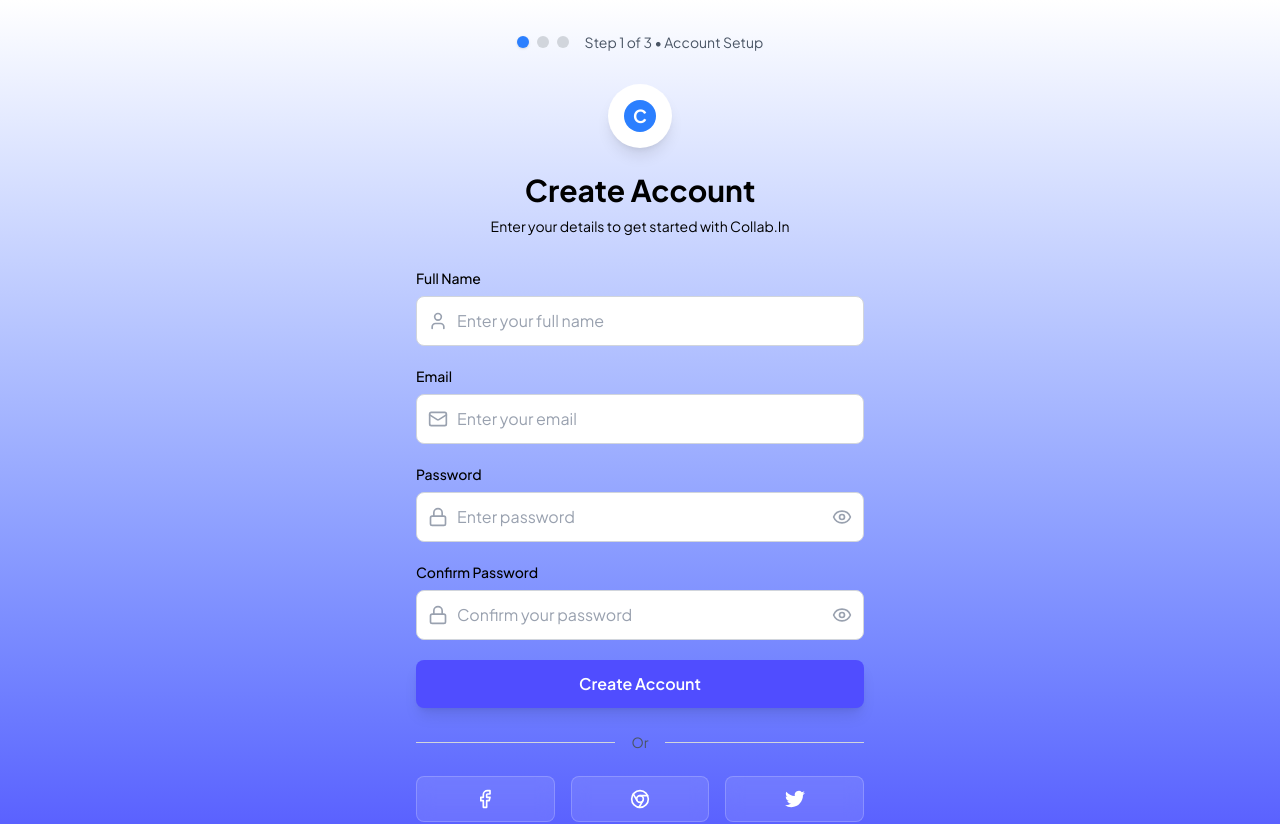
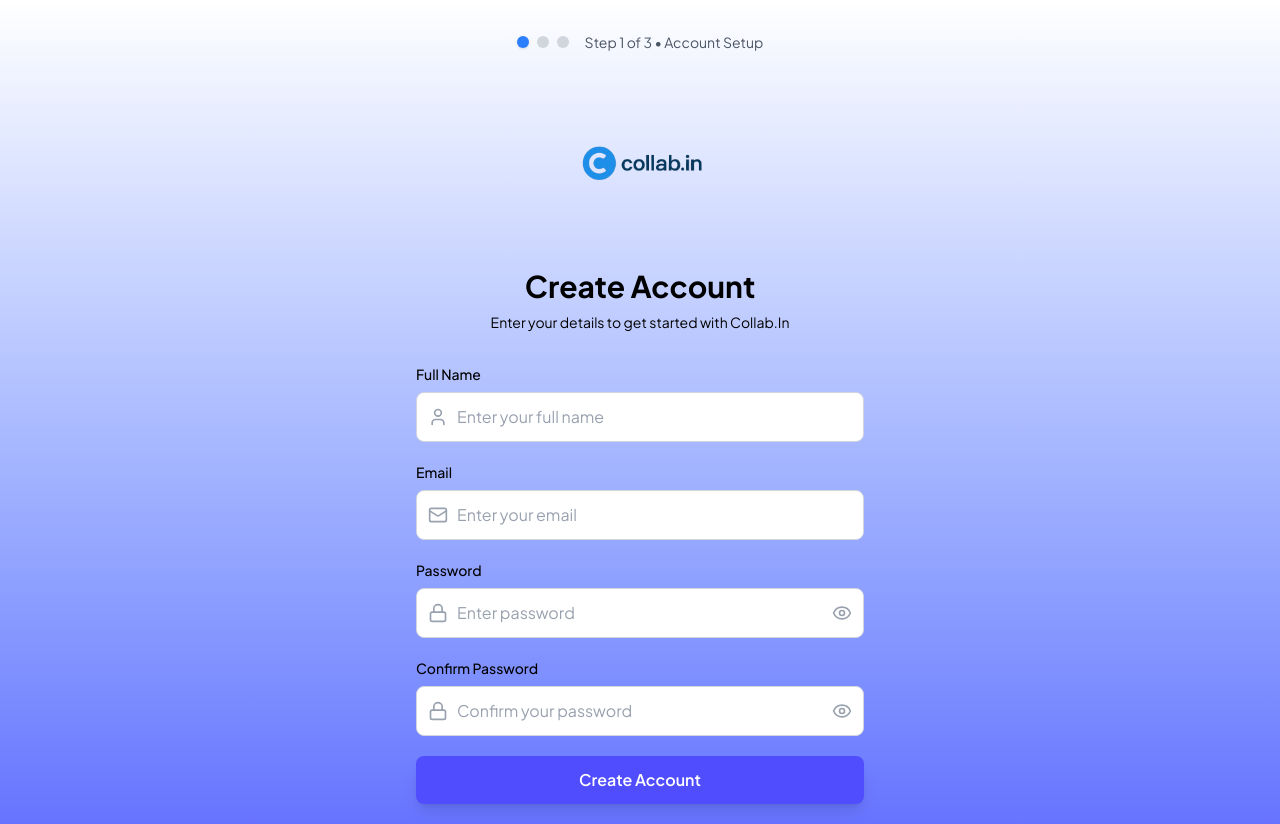
Before and after one commit to mkhsnw/Collab.in, a React (Vite) app: page /signup in a window 1280 px wide. Shown: the top 824 px of the page. Built offline with nearby package versions, Linux system fonts and the light colour scheme.

Commit message:
[FIX] fix navigator

```diff
--- a/src/components/common/Header.tsx
+++ b/src/components/common/Header.tsx
@@ -30,7 +30,7 @@ const Header: React.FC<HeaderProps> = ({ currentUser }) => {
     // Setelah logout, arahkan ke halaman home
     localStorage.removeItem("currentUser");
     // Refresh halaman untuk memastikan state di seluruh aplikasi diperbarui
-    window.location.href = "/home";
+    navigate("/home");
   };
 
   // Menutup dropdown saat klik di luar
--- a/src/components/dashboard/layout/Sidebar.tsx
+++ b/src/components/dashboard/layout/Sidebar.tsx
@@ -5,6 +5,7 @@ import {
   MapIcon,
   ArrowLeftOnRectangleIcon,
 } from "@heroicons/react/24/outline";
+import { useNavigate } from "react-router-dom";
 interface SidebarProps {
   currentView: string;
   setCurrentView: (view: string) => void;
@@ -19,6 +20,8 @@ export const Sidebar: React.FC<SidebarProps> = ({
     setCurrentView(view);
     closeMobileSidebar();
   };
+
+  const navigate = useNavigate();
   const navItems = [
     {
       id: "dashboard",
@@ -39,13 +42,13 @@ export const Sidebar: React.FC<SidebarProps> = ({
   return (
     <div className="h-full flex flex-col">
       <div className="flex items-center justify-center p-4">
-        <a href="/home">
+        <button onClick={() => navigate("/home")}>
           <img
             src="/collabin.png"
             alt="Logo"
             className="max-w-full h-auto max-h-20 object-contain"
           />
-        </a>
+        </button>
       </div>
       <div className="flex-1 py-4">
         <nav className="px-2 space-y-1">
@@ -74,7 +77,7 @@ export const Sidebar: React.FC<SidebarProps> = ({
       <div className="p-4 border-t">
         <button
           className="w-full flex items-center px-3 py-3 text-sm font-medium text-gray-700 hover:bg-gray-100 rounded-lg"
-          onClick={() => (window.location.href = "/home")}
+          onClick={() => navigate("/home")}
         >
           <ArrowLeftOnRectangleIcon className="text-gray-500 size-6" />
           <span className="ml-3">Keluar</span>
--- a/src/pages/LoginPage.tsx
+++ b/src/pages/LoginPage.tsx
@@ -111,10 +111,12 @@ const LoginPage = () => {
       <div className="w-full max-w-md">
         {/* Logo */}
         <div className="text-center mb-8">
-          <div className="inline-flex items-center justify-center w-16 h-16 bg-white rounded-full shadow-lg mb-6">
-            <div className="w-8 h-8 bg-blue-500 rounded-full flex items-center justify-center">
-              <span className="text-white font-bold text-lg">C</span>
-            </div>
+          <div className="inline-flex items-center justify-center mb-6">
+            <img
+              src="/collabin.png"
+              alt="collabin logo"
+              className="h-40 w-auto"
+            />
           </div>
 
           <h1 className="text-3xl font-bold text-black mb-2">Welcome Back</h1>
--- a/src/pages/SignUpPage.tsx
+++ b/src/pages/SignUpPage.tsx
@@ -131,10 +131,12 @@ const SignUpPage = () => {
 
         {/* Logo */}
         <div className="text-center mb-8">
-          <div className="inline-flex items-center justify-center w-16 h-16 bg-white rounded-full shadow-lg mb-6">
-            <div className="w-8 h-8 bg-blue-500 rounded-full flex items-center justify-center">
-              <span className="text-white font-bold text-lg">C</span>
-            </div>
+          <div className="inline-flex items-center justify-center mb-6">
+            <img
+              src="/collabin.png"
+              alt="collabin logo"
+              className="h-40 w-auto"
+            />
           </div>
 
           <h1 className="text-3xl font-bold text-black mb-2">Create Account</h1>
```
